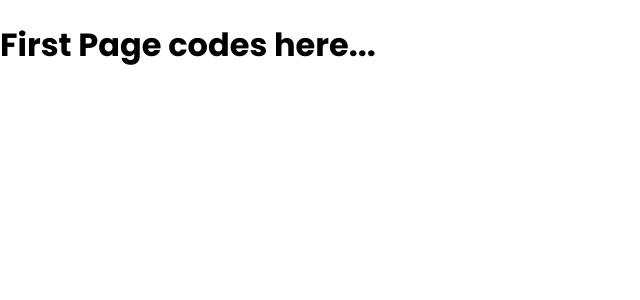
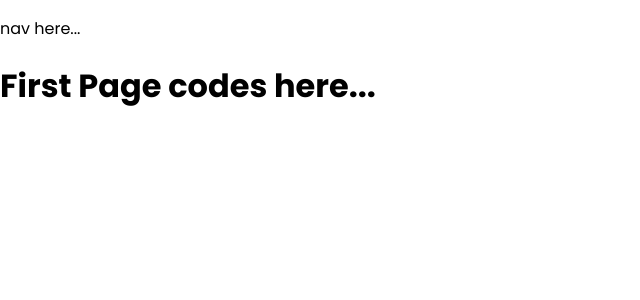
Before and after one commit to nightfire-studios/animax-blog, a React (Vite) app: page / in a window 1280 px wide. Shown: the top 300 px of the page, without its empty margins (0-640 px from the left). Built offline with nearby package versions, Linux system fonts and the light colour scheme.

Commit message:
git reinstalled

```diff
--- a/src/App.jsx
+++ b/src/App.jsx
@@ -8,6 +8,7 @@ function App() {
 
   return (
     <>
+    <p>nav here...</p>
       <h1>First Page codes here...</h1>
     </>
   )
```
